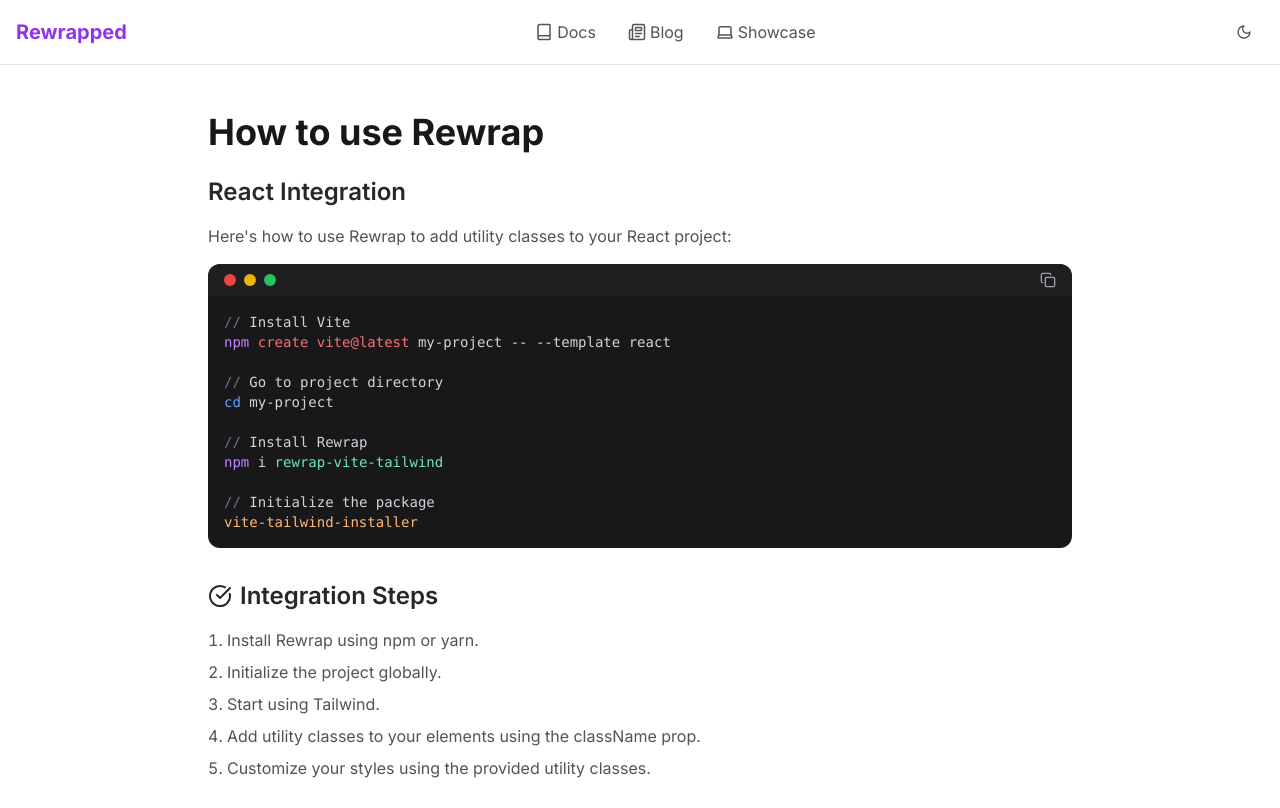
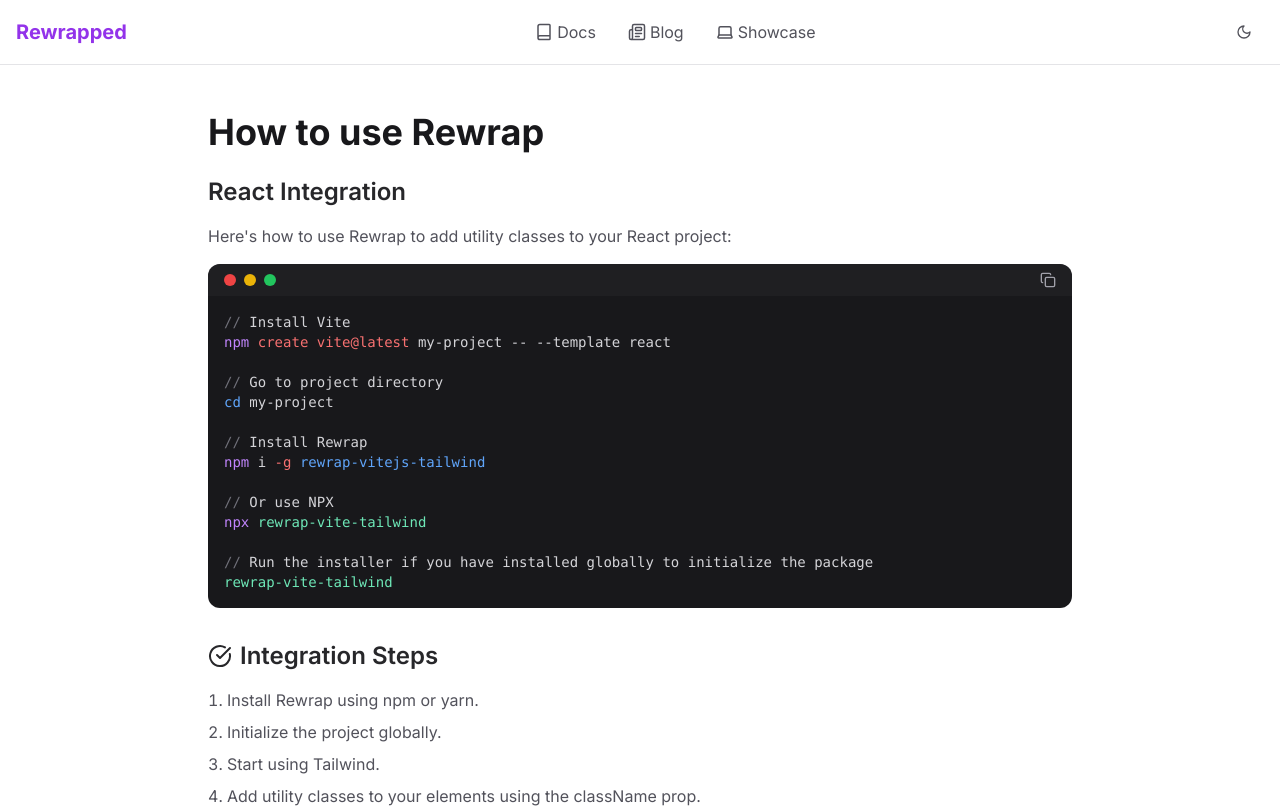
Before and after one commit to ajfred20/rewrap, a Next.js app: page /docs in a window 1280 px wide. Shown: the top 808 px of the page. Built offline with nearby package versions, Linux system fonts and the light colour scheme.

Commit message:
updated docs

```diff
--- a/app/docs/page.tsx
+++ b/app/docs/page.tsx
@@ -12,10 +12,13 @@
 cd my-project
 
 // Install Rewrap
-npm i rewrap-vite-tailwind
+npm i -g rewrap-vitejs-tailwind
 
-// Initialize the package
-vite-tailwind-installer`;
+// Or use NPX
+npx rewrap-vite-tailwind
+
+// Run the installer if you have installed globally to initialize the package
+rewrap-vite-tailwind`;
 
 export default function RewrapDocsPage() {
   return (
--- a/app/layout.tsx
+++ b/app/layout.tsx
@@ -20,7 +20,7 @@
     siteName: "Rewrapped",
     images: [
       {
-        url: "/rewrap.png",
+        url: "https://rewrap.vercel.app/api/og",
         width: 1200,
         height: 630,
         alt: "Rewrapped - Tailwind CSS Integration",
@@ -34,7 +34,7 @@
     title: "Rewrapped - Tailwind CSS Integration",
     description: "Seamlessly Integrate Tailwind CSS to your React projects",
     creator: "@iamajfred_",
-    images: ["/rewrap.png"],
+    images: ["https://rewrap.vercel.app/api/og"],
   },
 };
 
--- a/components/code-preview.tsx
+++ b/components/code-preview.tsx
@@ -26,13 +26,13 @@
                 {word}{" "}
               </span>
             );
-          } else if (["npm", "return"].includes(word)) {
+          } else if (["npm", "npx"].includes(word)) {
             return (
               <span key={wordIndex} className="text-purple-400">
                 {word}{" "}
               </span>
             );
-          } else if (["cd", "var"].includes(word)) {
+          } else if (["cd", "rewrap-vitejs-tailwind"].includes(word)) {
             return (
               <span key={wordIndex} className="text-blue-400">
                 {word}{" "}
@@ -57,7 +57,7 @@
                 {word}{" "}
               </span>
             );
-          } else if (["create", "vite@latest"].includes(word)) {
+          } else if (["-g", "create", "vite@latest"].includes(word)) {
             return (
               <span key={wordIndex} className="text-red-400">
                 {word}{" "}
```
